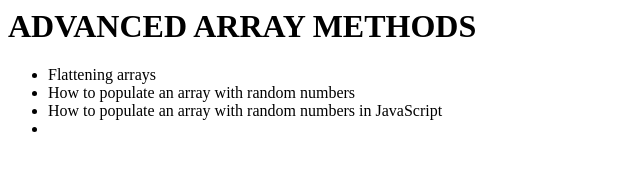
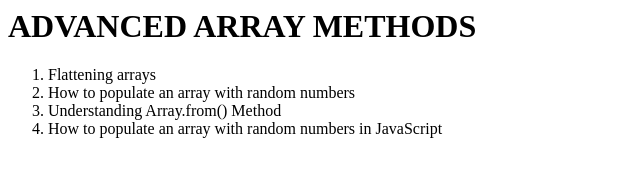
Before and after one commit to yugmani/advanced-js-array, a plain HTML site: page index.html in a window 1280 px wide. Shown: the whole page, without its empty margins (0-640 px from the left). Drawn offline with Linux system fonts and the light colour scheme.

Commit message:
html list items

```diff
--- a/index.html
+++ b/index.html
@@ -6,11 +6,11 @@
   </head>
   <body>
     <h1>ADVANCED ARRAY METHODS</h1>
-    <ul>
+    <ol>
       <li>Flattening arrays</li>
       <li>How to populate an array with random numbers</li>
+      <li>Understanding Array.from() Method</li>
       <li>How to populate an array with random numbers in JavaScript</li>
-      <li></li>
-    </ul>
+    </ol>
   </body>
 </html>
```
